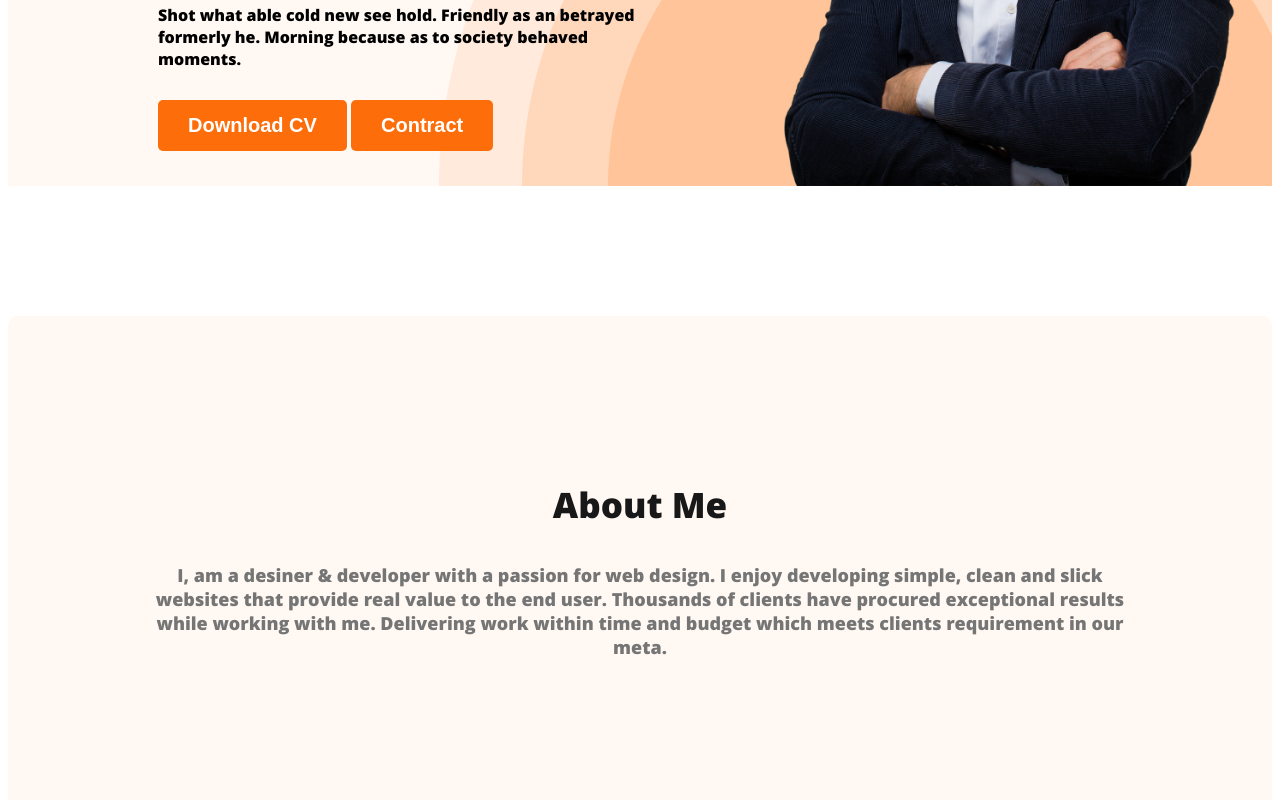
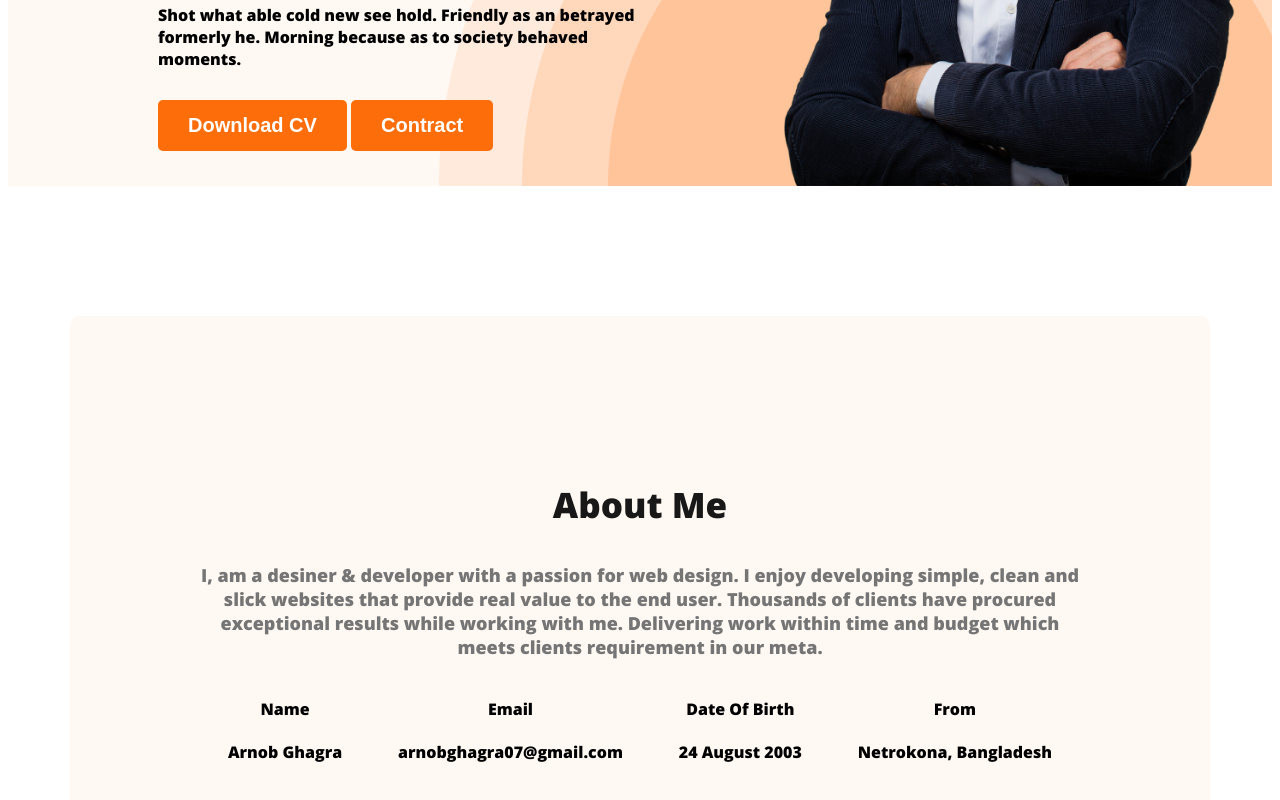
Before and after one commit to arnobghagra/webdeveloper-portfolio, a plain HTML site: page index.html in a window 1280 px wide. Shown: the part 582-1382 px from the top of the page. Drawn offline with nearby package versions, Linux system fonts and the light colour scheme.

Commit message:
added about information

```diff
--- a/index.html
+++ b/index.html
@@ -40,6 +40,24 @@
                 <p class="section-description">
                     I, am a desiner & developer with a passion for web design. I enjoy developing simple, clean and slick websites that provide real value to the end user. Thousands of clients have procured exceptional results while working with me. Delivering work within time and budget which meets clients requirement in our meta.
                 </p>
+                <div class="about-info-container">
+                    <div class="about-info">
+                        <h4 class="info-title">Name</h4>
+                        <p class="info-description">Arnob Ghagra</p>
+                    </div>
+                    <div class="about-info">
+                        <h4 class="info-title">Email</h4>
+                        <p class="info-description">arnobghagra07@gmail.com</p>
+                    </div>
+                    <div class="about-info">
+                        <h4 class="info-title">Date Of Birth</h4>
+                        <p class="info-description">24 August 2003</p>
+                    </div>
+                    <div class="about-info">
+                        <h4 class="info-title">From</h4>
+                        <p class="info-description">Netrokona, Bangladesh</p>
+                    </div>
+                </div>
             </section>
         </main>
         <footer>
--- a/styles/portfolio.css
+++ b/styles/portfolio.css
@@ -99,6 +99,10 @@ nav a{
     margin-bottom: 30px;
 }
 
+main{
+    max-width: 1140px;
+    margin: 0 auto;
+}
 
 .about{
     padding: 130px;
@@ -106,3 +110,10 @@ nav a{
     background: #fff8f3;
     margin: 130px 0px;
 }
+.about-info-container{
+    display: flex;
+    justify-content: space-around;
+}
+.about-info{
+    text-align: center;
+}
```
